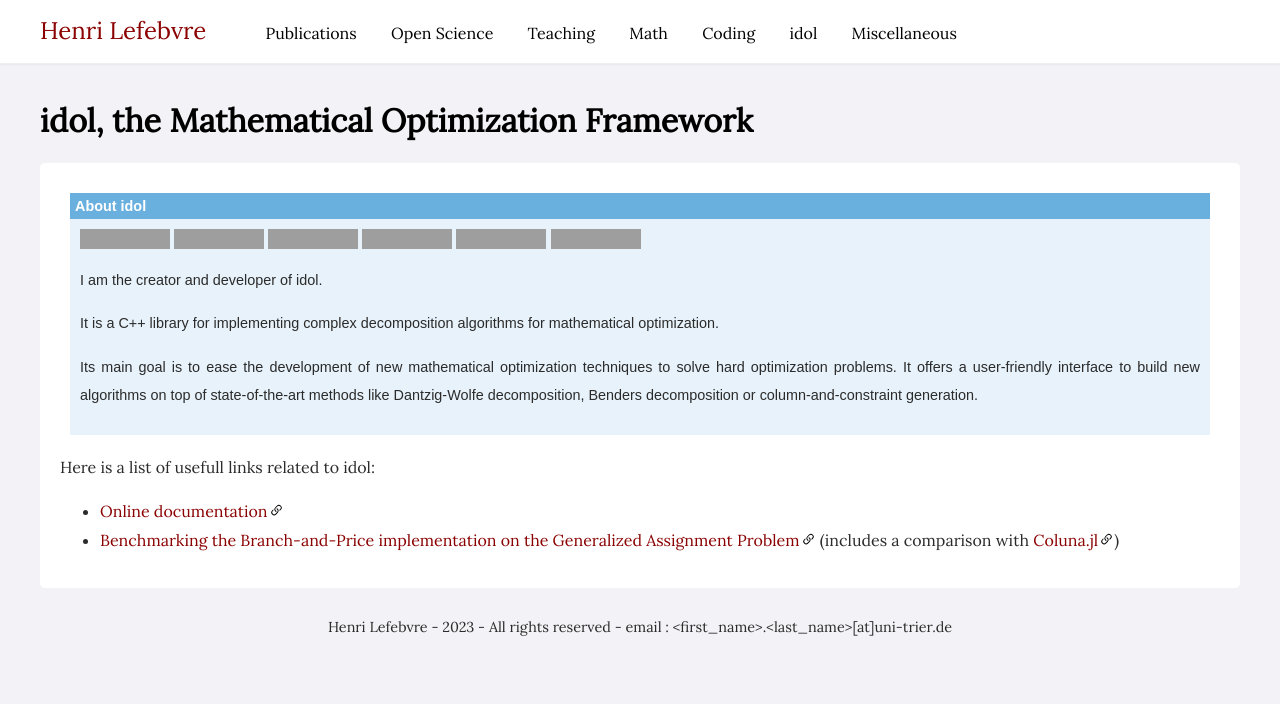
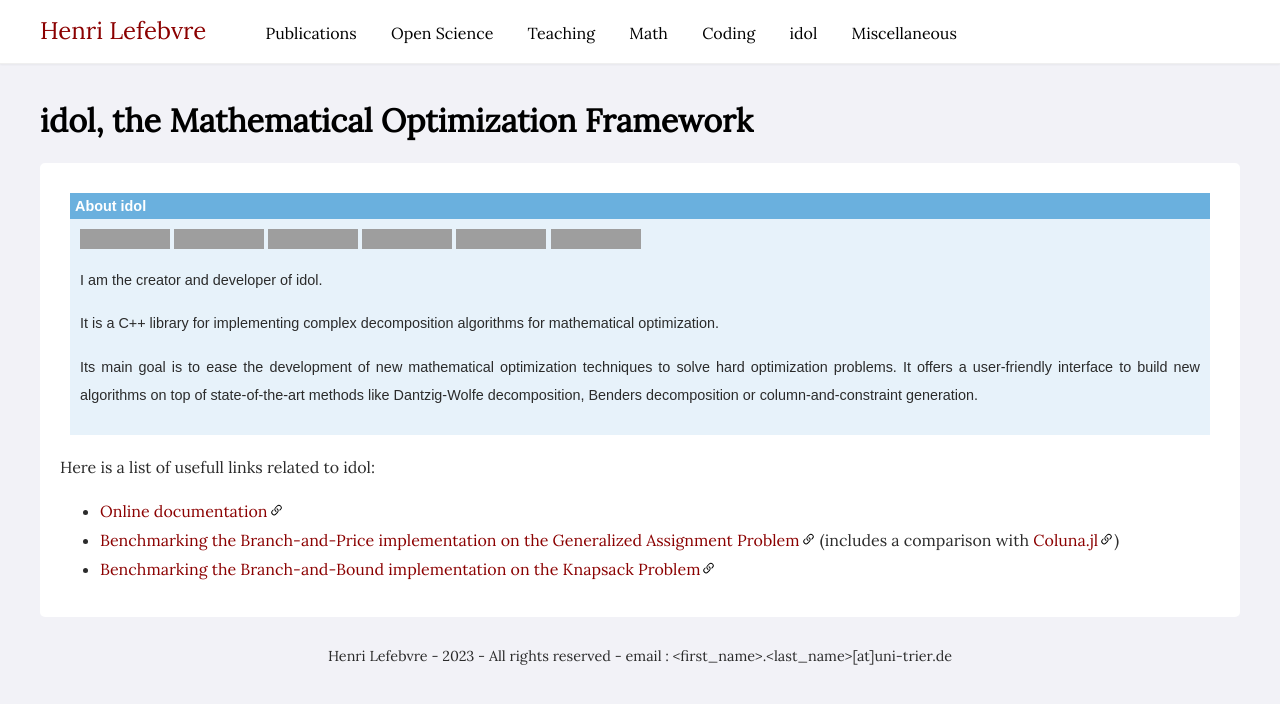
Before and after one commit to hlefebvr/hlefebvr.github.io, a Jekyll site: the page built from idol-lib/index.html, in a window 1280 px wide, cut to the strip 0-704 px from the top of the page. Built offline with Jekyll 4.4.1, drawn with Linux system fonts in a browser that asks for light colours; nearby versions of some CDN libraries; a style sheet for code colours, icons or effects is not loaded; grey boxes are pictures that could not be loaded.

Commit message:
add link to BAB benchmark

```diff
--- a/idol-lib/index.html
+++ b/idol-lib/index.html
@@ -40,6 +40,7 @@ title: "idol, the Mathematical Optimization Framework"
   <ul>
     <li><a href="/idol/" target="_blank">Online documentation</a></li>
     <li><a href="/idol-benchmark-gap/GAP.render.html" target="_blank">Benchmarking the Branch-and-Price implementation on the Generalized Assignment Problem</a>  (includes a comparison with <a href="https://github.com/atoptima/Coluna.jl">Coluna.jl</a>)</li>
+    <li><a href="/idol-benchmark-kp/KP.render.html" target="_blank">Benchmarking the Branch-and-Bound implementation on the Knapsack Problem</a></li>
   </ul>
 
 </p>
```
